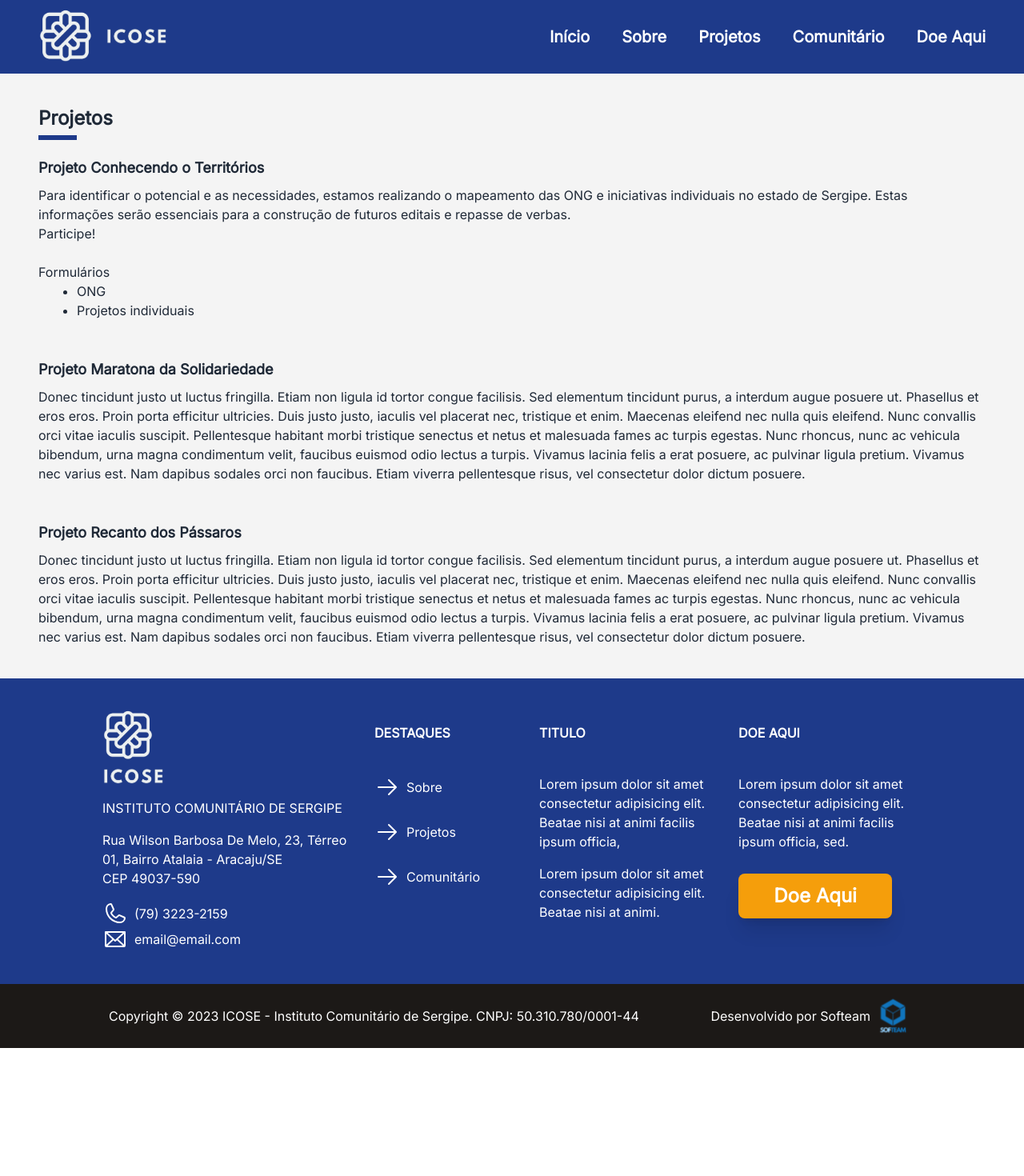
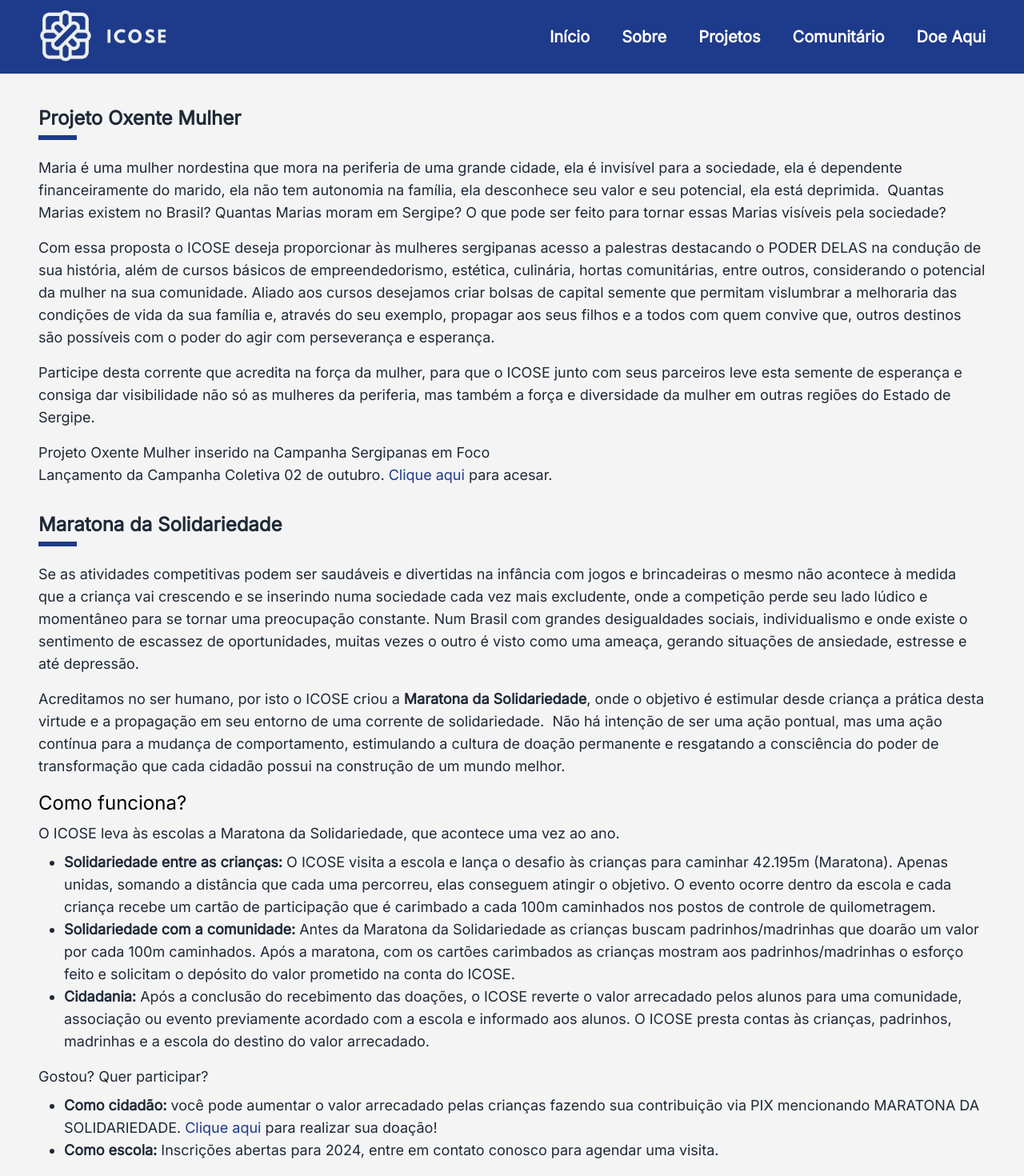
Before and after one commit to softeam-org/icose-web, a React (Vite) app: page /projetos in a window 1280 px wide. Shown: the top 1470 px of the page at 80% size. Before the commit the page ends 1310 px from the top, so only its background shows below. Built offline with nearby package versions, Linux system fonts and the light colour scheme.

Commit message:
Atualiza Projetos

```diff
--- a/src/Pages/Projetos.jsx
+++ b/src/Pages/Projetos.jsx
@@ -1,17 +1,16 @@
-import Title from "@/components/Title";
-import ProjectRender from "@/components/Projects/ProjectRender";
 import Body from "@/components/Body"
+import OxenteMulher from "@/components/Projects/Contents/OxenteMulher"
+import MaratonaSolidariedade from "@/components/Projects/Contents/MaratonaSolidariedade"
+import ConhecendoTerritorio from "@/components/Projects/Contents/ConhecendoTerritorio"
 
 function Projects() {
   return (
     <section className="bg-background-section flex-1 pt-[92px]">
       <Body>
         <div className="flex flex-col gap-8 xl:gap-8 ">
-          <Title
-            color="standard-blue"
-            content="Projetos"
-          />
-          <ProjectRender />
+          <OxenteMulher />
+          <MaratonaSolidariedade />
+          <ConhecendoTerritorio />
         </div>
       </Body>
     </section>
--- a/src/components/Projects/Contents/ConhecendoTerritorio.jsx
+++ b/src/components/Projects/Contents/ConhecendoTerritorio.jsx
@@ -1,19 +1,13 @@
-function Project_ConhecendoTerritorio() {
+import Project from "@/components/Projects/Project";
+
+function ConhecendoTerritorio() {
   return (
-    <div>
+    <Project title="Conhecendo o Território">
       <p>
-        Para identificar o potencial e as necessidades, estamos realizando o mapeamento das ONG e iniciativas individuais no estado de Sergipe. Estas informações serão essenciais para a construção de futuros editais e repasse de verbas.
-        <br />
-        Participe!
+        Para identificar o potencial e as necessidades, estamos realizando o mapeamento das ONGs e iniciativas individuais no estado de Sergipe. Estas informações serão essenciais para a construção de futuros editais e repasse de verbas. Participe!
       </p>
-      <br />
-      <h3>Formulários</h3>
-      <ul className= "list-disc px-12">
-        <li>ONG</li>
-        <li>Projetos individuais</li>
-      </ul>
-    </div>
+    </Project>
   );
 }
 
-export default Project_ConhecendoTerritorio;
+export default ConhecendoTerritorio;
--- a/src/components/Projects/Contents/MaratonaSolidariedade.jsx
+++ b/src/components/Projects/Contents/MaratonaSolidariedade.jsx
@@ -1,17 +1,79 @@
-function Project_MaratonaSolidariedade() {
+import Project from "@/components/Projects/Project";
+import { Link } from "react-router-dom";
+
+function MaratonaSolidariedade() {
   return (
-    <div>
-      <p>Donec tincidunt justo ut luctus fringilla. Etiam non ligula id tortor congue facilisis. Sed
-        elementum tincidunt purus, a interdum augue posuere ut. Phasellus et eros eros. Proin porta
-        efficitur ultricies. Duis justo justo, iaculis vel placerat nec, tristique et enim. Maecenas
-        eleifend nec nulla quis eleifend. Nunc convallis orci vitae iaculis suscipit. Pellentesque
-        habitant morbi tristique senectus et netus et malesuada fames ac turpis egestas. Nunc rhoncus,
-        nunc ac vehicula bibendum, urna magna condimentum velit, faucibus euismod odio lectus a turpis.
-        Vivamus lacinia felis a erat posuere, ac pulvinar ligula pretium. Vivamus nec varius est. Nam
-        dapibus sodales orci non faucibus. Etiam viverra pellentesque risus, vel consectetur dolor dictum
-        posuere.</p>
-    </div>
+    <Project title="Maratona da Solidariedade">
+      <div className="flex flex-col gap-4">
+        <p>
+          Se as atividades competitivas podem ser saudáveis e divertidas na infância com jogos e
+          brincadeiras o mesmo não acontece à medida que a criança vai crescendo e se inserindo
+          numa sociedade cada vez mais excludente, onde a competição perde seu lado lúdico e momentâneo
+          para se tornar uma preocupação constante. Num Brasil com grandes desigualdades sociais,
+          individualismo e onde existe o sentimento de escassez de oportunidades, muitas vezes o outro
+          é visto como uma ameaça, gerando situações de ansiedade, estresse e até depressão.
+        </p>
+
+        <p>
+          Acreditamos no ser humano, por isto o ICOSE criou a <strong>Maratona da Solidariedade</strong>, onde o objetivo
+          é estimular desde criança a prática desta virtude e a propagação em seu entorno de uma corrente
+          de solidariedade.  Não há intenção de ser uma ação pontual, mas uma ação contínua para a mudança
+          de comportamento, estimulando a cultura de doação permanente e resgatando a consciência do poder
+          de transformação que cada cidadão possui na construção de um mundo melhor.
+        </p>
+
+        <div className="flex flex-col gap-4">
+          <div className="space-y-2">
+            <h1 className="text-2xl text-black">Como funciona?</h1>
+            <div className="space-y-2">
+              <p>
+                O ICOSE leva às escolas a Maratona da Solidariedade, que acontece uma vez ao ano.
+              </p>
+              <ul className="list-disc pl-8">
+                <li>
+                  <strong>Solidariedade entre as crianças:</strong> O ICOSE visita a escola e lança
+                  o desafio às crianças para caminhar 42.195m (Maratona). Apenas unidas, somando a
+                  distância que cada uma percorreu, elas conseguem atingir o objetivo. O evento ocorre
+                  dentro da escola e cada criança recebe um cartão de participação que é carimbado a
+                  cada 100m caminhados nos postos de controle de quilometragem.
+                </li>
+                <li>
+                  <strong>Solidariedade com a comunidade:</strong> Antes da Maratona da Solidariedade
+                  as crianças buscam padrinhos/madrinhas que doarão um valor por cada 100m caminhados.
+                  Após a maratona, com os cartões carimbados as crianças mostram aos padrinhos/madrinhas
+                  o esforço feito e solicitam o depósito do valor prometido na conta do ICOSE.
+                </li>
+                <li>
+                  <strong>Cidadania:</strong> Após a conclusão do recebimento das doações, o ICOSE reverte
+                  o valor arrecadado pelos alunos para uma comunidade, associação ou evento previamente
+                  acordado com a escola e informado aos alunos. O ICOSE presta contas às crianças, padrinhos,
+                  madrinhas e a escola do destino do valor arrecadado.
+                </li>
+              </ul>
+            </div>
+          </div>
+
+
+          <div className="space-y-2">
+            <p>
+              Gostou? Quer participar?
+            </p>
+            <ul className="list-disc pl-8">
+              <li>
+                <strong>Como cidadão:</strong> você pode aumentar o valor arrecadado
+                pelas crianças fazendo sua contribuição via PIX mencionando MARATONA
+                DA SOLIDARIEDADE. <Link to="/doacao" className="text-standard-blue hover:underline">Clique aqui</Link> para realizar sua doação!
+              </li>
+              <li>
+                <strong>Como escola:</strong> Inscrições abertas para 2024, entre em
+                contato conosco para agendar uma visita.
+              </li>
+            </ul>
+          </div>
+        </div>
+      </div>
+    </Project>
   );
 }
 
-export default Project_MaratonaSolidariedade;
+export default MaratonaSolidariedade;
--- /dev/null
+++ b/src/components/Projects/Contents/OxenteMulher.jsx
@@ -0,0 +1,42 @@
+import Project from "@/components/Projects/Project";
+
+function OxenteMulher() {
+  return (
+    <Project title="Projeto Oxente Mulher">
+      <div className="flex flex-col gap-4">
+        <p>
+          Maria é uma mulher nordestina que mora na periferia de uma grande cidade,
+          ela é invisível para a sociedade, ela é dependente financeiramente do marido,
+          ela não tem autonomia na família, ela desconhece seu valor e seu potencial,
+          ela está deprimida.  Quantas Marias existem no Brasil? Quantas Marias
+          moram em Sergipe? O que pode ser feito para tornar essas Marias visíveis
+          pela sociedade?
+        </p>
+        <p>
+          Com essa proposta o ICOSE deseja proporcionar às mulheres sergipanas acesso a
+          palestras destacando o PODER DELAS na condução de sua história, além de cursos
+          básicos de empreendedorismo, estética, culinária, hortas comunitárias, entre outros,
+          considerando o potencial da mulher na sua comunidade. Aliado aos cursos desejamos
+          criar bolsas de capital semente que permitam vislumbrar a melhoraria das condições
+          de vida da sua família e, através do seu exemplo, propagar aos seus filhos e a todos
+          com quem convive que, outros destinos são possíveis com o poder do agir com perseverança
+          e esperança.
+        </p>
+        <p>
+          Participe desta corrente que acredita na força da mulher, para que o ICOSE junto com
+          seus parceiros leve esta semente de esperança e consiga dar visibilidade não só as
+          mulheres da periferia, mas também a força e diversidade da mulher em outras regiões
+          do Estado de Sergipe.
+        </p>
+        <p>
+          <div>Projeto Oxente Mulher inserido na Campanha Sergipanas em Foco</div>
+          Lançamento da Campanha Coletiva  02 de outubro.
+          <span> <a href="https://benfeitoria.com/projeto/sergipanasemfoco" className="text-standard-blue hover:underline text-black">Clique aqui</a> </span>
+          para acesar.
+        </p>
+      </div>
+    </Project>
+  );
+}
+
+export default OxenteMulher;
--- a/src/components/Projects/Contents/RecantoPassaros.jsx
+++ /dev/null
@@ -1,17 +0,0 @@
-function Project_RecantoPassaros() {
-  return (
-    <div>
-      <p>Donec tincidunt justo ut luctus fringilla. Etiam non ligula id tortor congue facilisis. Sed
-        elementum tincidunt purus, a interdum augue posuere ut. Phasellus et eros eros. Proin porta
-        efficitur ultricies. Duis justo justo, iaculis vel placerat nec, tristique et enim. Maecenas
-        eleifend nec nulla quis eleifend. Nunc convallis orci vitae iaculis suscipit. Pellentesque
-        habitant morbi tristique senectus et netus et malesuada fames ac turpis egestas. Nunc rhoncus,
-        nunc ac vehicula bibendum, urna magna condimentum velit, faucibus euismod odio lectus a turpis.
-        Vivamus lacinia felis a erat posuere, ac pulvinar ligula pretium. Vivamus nec varius est. Nam
-        dapibus sodales orci non faucibus. Etiam viverra pellentesque risus, vel consectetur dolor dictum
-        posuere.</p>
-    </div>
-  );
-}
-
-export default Project_RecantoPassaros;
--- a/src/components/Projects/Project.jsx
+++ b/src/components/Projects/Project.jsx
@@ -1,9 +1,11 @@
-function Project({ title, content }) {
+import Title from "@/components/Title";
+
+function Project({ title, children }) {
 
   return (
-    <div className="flex flex-col gap-2">
-      <h1 className="text-lg font-bold">{title}</h1>
-      {content}
+    <div className="flex flex-col text-lg gap-8">
+      <Title content={title}/>
+      {children}
     </div>
   )
 }
--- a/src/components/Projects/ProjectRender.jsx
+++ /dev/null
@@ -1,19 +0,0 @@
-import { lazy } from "react";
-import { projects } from "data/projects";
-import Project from "./Project";
-
-const projectsList = projects.map(project => {
-  const title = project.title;
-  const Content = lazy(() => import(`./Contents/${project.filename}.jsx`));
-  return <Project key={project.filename} title={title} content={<Content />} />;
-});
-
-function ProjectRender() {
-  return (
-    <div className="flex flex-col gap-12">
-      {projectsList}
-    </div>
-  );
-}
-
-export default ProjectRender;
```
